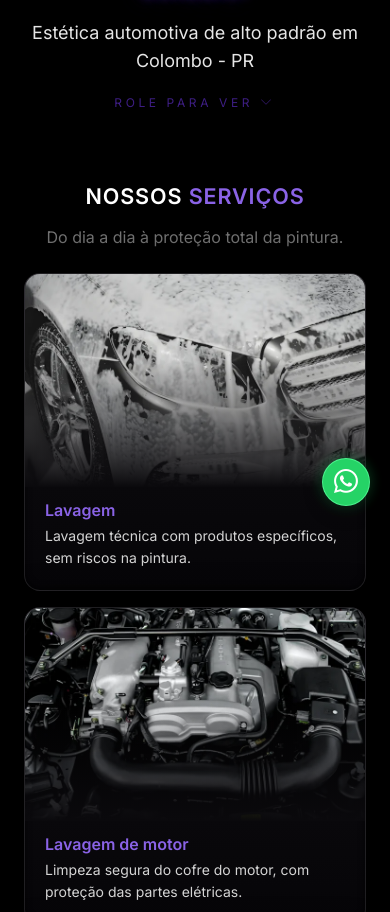
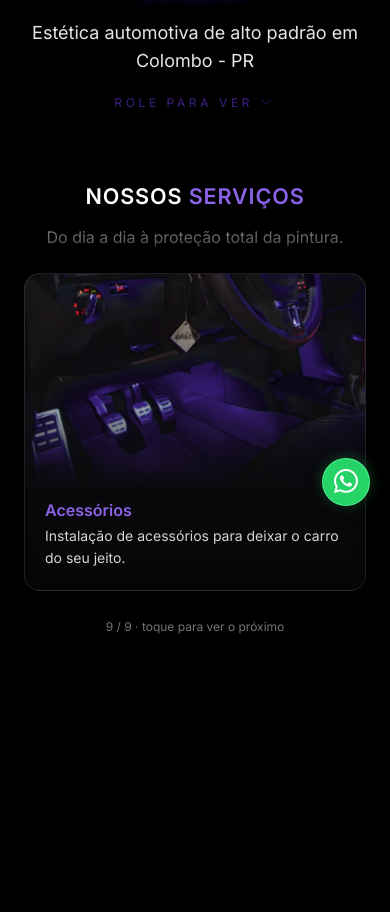
Before and after one commit to oFernandoSantos/BertoStudioAutomotivo, a website: page Site1/dist/index.html in a window 390 px wide. Shown: the part 318-1230 px from the top of the page. Drawn offline with nearby package versions, Linux system fonts and the light colour scheme.

Commit message:
Celular: pilha continua empilhada ao subir e vídeo do topo começa na hora
- Ao empilhar tudo, a seção trava a altura e os cards ficam no topo dela (margem
  negativa): a pilha segue grudada subindo ou descendo, sem mudar a altura da página
- Vídeo do topo: script inline ao lado do <video> escolhe o arquivo e dá play na
  hora, sem esperar o GSAP; endereços dos vídeos/capas em data-* no index.html

Co-Authored-By: Claude Opus 5.5 <noreply@anthropic.com>

```diff
--- a/Site1/dist/index.html
+++ b/Site1/dist/index.html
@@ -271,7 +271,27 @@
           playsinline
           preload="auto"
           aria-hidden="true"
+          data-celular="imgs/hero-mobile.mp4?v=33"
+          data-computador="imgs/hero.mp4?v=29"
+          data-capa-celular="imgs/hero-mobile-poster.webp?v=9"
+          data-capa-computador="imgs/hero-poster.webp?v=9"
         ></video>
+        <!-- Começa a baixar (e, no celular, a tocar) o vídeo na hora, sem esperar o GSAP e os outros
+             scripts carregarem; o script.js depois só assume o controle -->
+        <script>
+          (function () {
+            var v = document.querySelector(".js-hero-video");
+            var cel = matchMedia("(max-aspect-ratio: 4/3)").matches;
+            v.muted = true;
+            v.poster = cel ? v.dataset.capaCelular : v.dataset.capaComputador;
+            v.src = cel ? v.dataset.celular : v.dataset.computador;
+            if (cel) {
+              v.loop = true;
+              var p = v.play();
+              if (p && p.catch) p.catch(function () {});
+            }
+          })();
+        </script>
         <div
           class="estreito:hidden absolute inset-0 bg-gradient-to-t from-black/75 via-transparent via-40% to-black/40"
         ></div>
@@ -867,6 +887,6 @@
       defer
     ></script>
     <script src="js/dados.js?v=2" defer></script>
-    <script src="js/script.js?v=38" defer></script>
+    <script src="js/script.js?v=41" defer></script>
   </body>
 </html>
--- a/Site1/dist/js/script.js
+++ b/Site1/dist/js/script.js
@@ -92,9 +92,10 @@ gsap.matchMedia().add(
   ({ conditions }) => {
     // O arquivo segue o formato da tela (e troca se ela mudar):
     // tela estreita = vídeo 4:3 de 720p a 48 quadros/s; tela larga = vídeo inteiro 1080p
-    const arquivo = conditions.estreito ? "imgs/hero-mobile.mp4?v=33" : "imgs/hero.mp4?v=29";
+    // endereços dos vídeos e capas ficam no próprio <video> (data-*), no index.html
+    const arquivo = conditions.estreito ? video.dataset.celular : video.dataset.computador;
     // imagem leve do 1º quadro: o carro aparece na hora, antes do vídeo terminar de carregar
-    video.poster = conditions.estreito ? "imgs/hero-mobile-poster.webp?v=9" : "imgs/hero-poster.webp?v=9";
+    video.poster = conditions.estreito ? video.dataset.capaCelular : video.dataset.capaComputador;
     if (!video.src.endsWith(arquivo)) video.src = arquivo;
 
     if (conditions.estreito) {
@@ -263,12 +264,10 @@ gsap.matchMedia().add("(max-width: 767px)", () => {
   try { viuHoje = localStorage.getItem("pilhaServicos") === hoje; } catch {}
 
   // ---- baralho: um card por vez, os de trás aparecem como degraus em cima ----
-  // modo "fixo": 1º acesso, logo depois de empilhar — os cards continuam grudados no topo da tela
-  //   (sticky), sem mudar a altura da página: nada pula, nem com o embalo do dedo.
-  // modo "compacto": cards um sobre o outro num bloco baixo (acessos seguintes do dia, ou quando
-  //   a pessoa volta a subir a página depois de empilhar).
+  // modo "fixo": 1º acesso, depois de empilhar — a pilha fica grudada no topo da tela por todo
+  //   o trecho da seção (subindo ou descendo), sem mudar a altura da página.
+  // modo "compacto": cards um sobre o outro num bloco baixo (acessos seguintes do mesmo dia).
   let pilhaTopo = 96; // onde a última carta gruda na pilha (px do topo da tela)
-  let pilhaBase = 96; // onde a primeira carta gruda
   const DEGRAU = 16; // quanto de cada card de trás aparece em cima da pilha (px)
   const VIS = Math.min(N - 1, 5); // quantos cards de trás aparecem
   let modo = null, frente = 0, aviso, animando = false;
@@ -330,43 +329,6 @@ gsap.matchMedia().add("(max-width: 767px)", () => {
     try { localStorage.setItem("pilhaServicos", hoje); } catch {}
   };
   const alturaCompacta = () => `${Math.max(...cards.map((c) => c.offsetHeight)) + VIS * DEGRAU}px`;
-  // Modo fixo + a pessoa sobe a página: a pilha volta a ser a pilha do scroll (desempilha ao subir,
-  // empilha de novo ao descer). A altura da página nunca muda durante a visita — no iPhone, mexer na
-  // altura com o dedo ainda rolando fazia o Safari ignorar o ajuste e jogar a tela para o fim.
-  const voltaPilha = () => {
-    modo = null;
-    clearInterval(relogio);
-    if (aviso) aviso.style.visibility = "hidden";
-    cards.forEach((c, i) => {
-      gsap.killTweensOf(c, "top,opacity,x,y,rotation");
-      c.style.zIndex = String(i + 1);
-      c.removeAttribute("aria-hidden");
-      // volta para o degrau da pilha (o mesmo top do CSS) e depois devolve o controle ao CSS
-      gsap.to(c, {
-        top: pilhaBase + i * DEGRAU,
-        x: 0,
-        y: 0,
-        rotation: 0,
-        opacity: 1,
-        duration: 0.3,
-        ease: "sine.out",
-        onComplete: () => gsap.set(c, { clearProps: "top,zIndex" }),
-      });
-    });
-    addEventListener("scroll", desenhaPilha, { passive: true });
-    desenhaPilha();
-  };
-  // no modo fixo, ao subir mais que um pouquinho, a pilha volta a desempilhar com o scroll
-  let maiorY = scrollY;
-  const vigiaSubida = () => {
-    if (modo !== "fixo") return removeEventListener("scroll", vigiaSubida);
-    maiorY = Math.max(maiorY, scrollY);
-    if (scrollY < maiorY - 24) {
-      removeEventListener("scroll", vigiaSubida);
-      voltaPilha();
-    }
-  };
-
   // ---- pilha presa ao scroll (só no 1º acesso do dia) ----
   // o encolher/escurecer não salta junto com cada movimento do dedo: segue o scroll com um
   // pequeno atraso suave, e cada card vira uma camada própria da placa de vídeo
@@ -381,16 +343,27 @@ gsap.matchMedia().add("(max-width: 767px)", () => {
       gsap.to(c, { scale: 1 - 0.06 * p, "--sombra": 0.3 * p, duration: 0.45, ease: "power3.out", overwrite: "auto" });
     });
     // o último card grudou sobre a pilha: vira baralho ali mesmo, sem mexer na página
-    pilhaBase = parseFloat(getComputedStyle(cards[0]).top);
     pilhaTopo = parseFloat(getComputedStyle(cards[N - 1]).top);
     if (r[N - 1].top <= pilhaTopo + 1) {
       removeEventListener("scroll", desenhaPilha);
       modo = "fixo";
       frente = N - 1; // o último card (que acabou de cobrir a pilha) é o da frente
+      // trava a altura da seção e põe todos os cards no topo dela (um sobre o outro, por margem
+      // negativa): a pilha continua grudada na tela por todo o trecho da seção, subindo ou
+      // descendo, e a altura da página não muda (no iPhone, mudar a altura rolando fazia pular)
+      grade.style.height = `${grade.offsetHeight}px`;
+      const gap = parseFloat(getComputedStyle(grade).rowGap) || 0;
+      cards.forEach((c, i) => {
+        if (i) c.style.marginTop = `${-(cards[i - 1].offsetHeight + gap)}px`;
+      });
       iniciaBaralho();
+      // o aviso "1 / 9 · toque..." vai junto da pilha (grudado logo abaixo do card da frente)
+      grade.append(aviso);
+      Object.assign(aviso.style, {
+        position: "sticky",
+        top: `${pilhaTopo + Math.max(...cards.map((c) => c.offsetHeight)) + 8}px`,
+      });
       desenhaBaralho(0.35);
-      maiorY = scrollY;
-      addEventListener("scroll", vigiaSubida, { passive: true });
     }
   };
   if (viuHoje) {
@@ -407,10 +380,11 @@ gsap.matchMedia().add("(max-width: 767px)", () => {
   return () => {
     clearInterval(relogio);
     removeEventListener("scroll", desenhaPilha);
-    removeEventListener("scroll", vigiaSubida);
     grade.classList.remove("baralho");
     grade.style.height = "";
+    cards.forEach((c) => (c.style.marginTop = ""));
     document.querySelector(".js-aviso-baralho")?.remove();
+    aviso = null;
     cards.forEach((c) => {
       c.removeEventListener("click", proximo);
       c.removeAttribute("aria-hidden");
```
